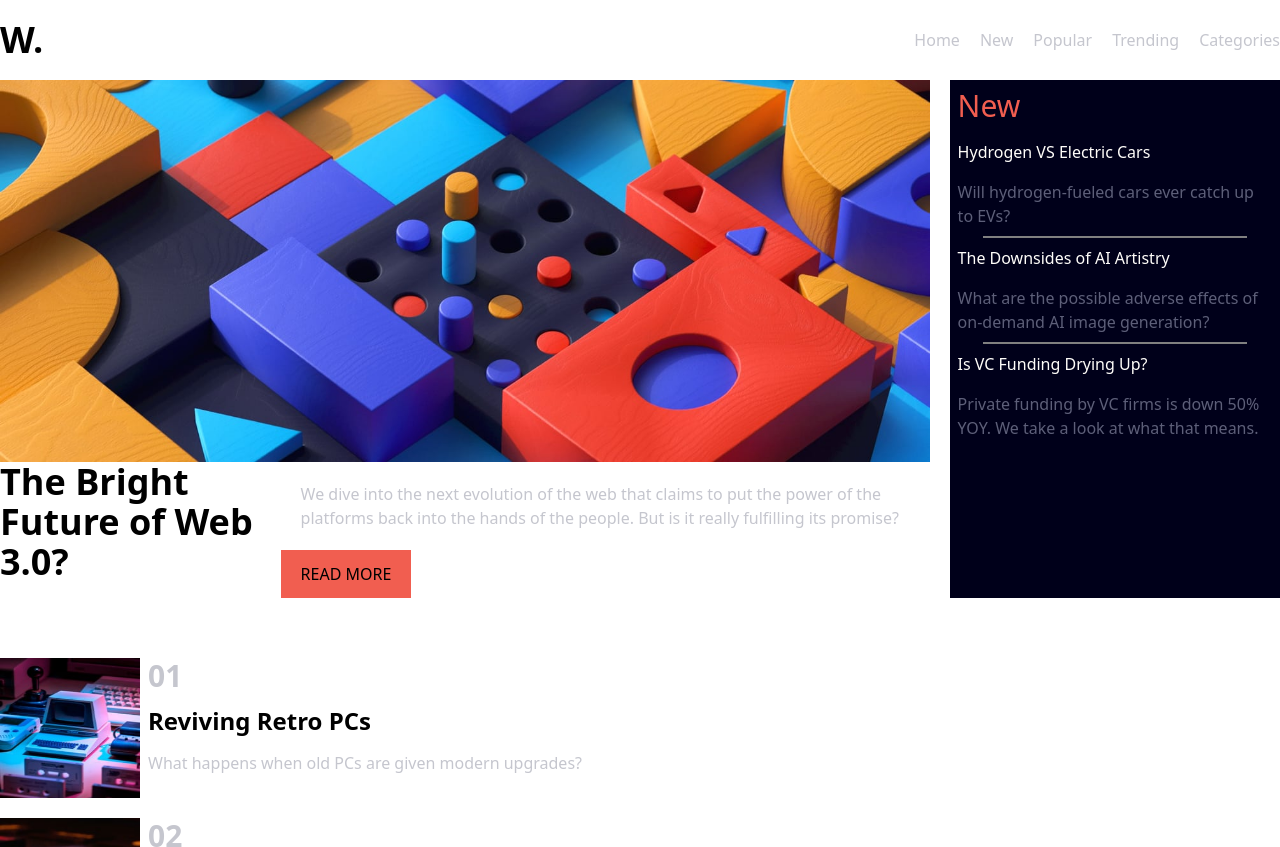
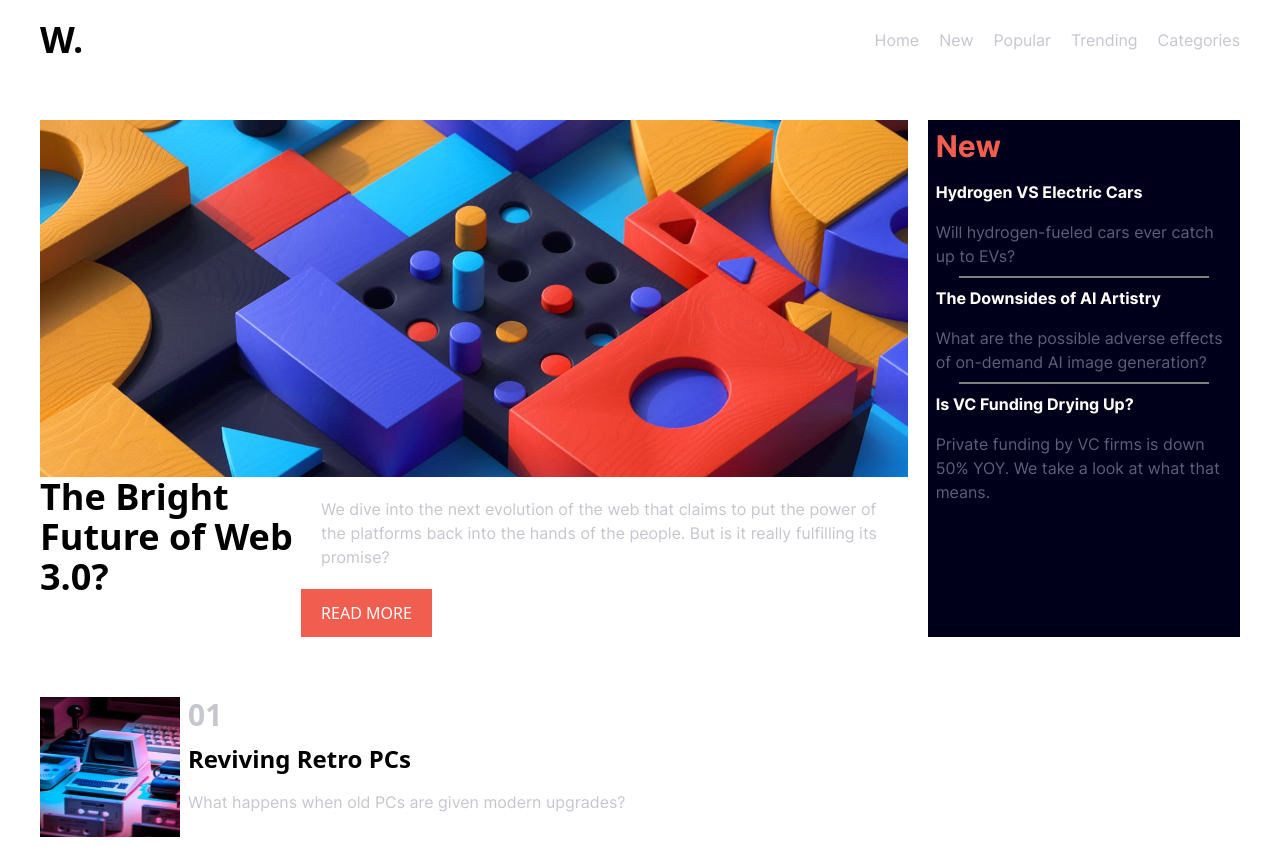
Before and after one commit to omar-ma66/TP-TAILWIND, a website: page index.html in a window 1280 px wide. Shown: the top 847 px of the page. Drawn offline with Linux system fonts and the light colour scheme.

Commit message:
modif html et css

```diff
--- a/index.html
+++ b/index.html
@@ -1,5 +1,5 @@
 <!DOCTYPE html>
-<html lang="">
+<html lang="fr">
 <head>
   <meta charset="UTF-8">
   <meta name="viewport" content="width=device-width, initial-scale=1.0"> <!-- displays site properly based on user's device -->
@@ -17,59 +17,57 @@
 </head>
 <body>
 
-<header class="flex flex-row justify-between items-center py-5 ">
+<header class="flex flex-row justify-between items-center px-10 py-5 ">
   <span class="text-4xl font-extrabold">W.</span>
             <img src="assets/images/icon-menu.svg" alt="" class="md:hidden">
-            <nav class="hidden md:flex justify-center gap-5 text-gray-blue  ">
-                  <a href="#" class=" hover:text-soft-red"> Home</a>
-                  <a href="#" class=" ">New </a>
+            <nav class="hidden  font-inter-regular md:flex justify-center gap-5 text-gray-blue hover:text-soft-red ">
+                  <a href="#" class=""> Home</a>
+                  <a href="#" class="">New </a>
                   <a href="#" class=""> Popular</a>
                   <a href="#" class=""> Trending</a>
                   <a href="#" class=""> Categories</a>
             </nav>
 </header>
 
-<main  class="flex flex-col justify-between gap-15">
+<main  class="flex flex-col justify-between gap-15 p-10">
 <section class="md:flex flex-row justify-between gap-5">
-<div>
+        <div class="">
                               <img src="assets/images/image-web-3-mobile.jpg" alt="image-web-3-mobile" class="w-75 md:hidden " >
                               <img src="assets/images/image-web-3-desktop.jpg" alt="image-web-3-mobile" class="hidden md:block">
 
             <section class="md:flex flex-row justify-between" >
                               <h1 class="text-4xl font-extrabold ">The Bright Future of Web 3.0? </h1>
                   <article>
-                    <p class="text-gray-blue p-5"> We dive into the next evolution of the web that claims to put the power of the platforms back into the hands of the people.
+                              <p class="text-gray-blue p-5 font-inter-regular"> We dive into the next evolution of the web that claims to put the power of the platforms back into the hands of the people.
                                 But is it really fulfilling its promise?</p>
 
-                  <button class="bg-soft-red px-5 py-3">READ MORE</button>
+                            <button class="bg-soft-red px-5 py-3 text-soft-white hover:bg-dark-blue">READ MORE</button>
                   </article>
             </section>
         </div>
 
         <article class="bg-dark-blue flex flex-col  ">
-  <h2 class="text-soft-red text-3xl p-2">New </h2>
-
- <h3 class="text-soft-white p-2"> Hydrogen VS Electric Cars</h3>
- <p class="text-dark-gray p-2"> Will hydrogen-fueled cars ever catch up to EVs? </p>
+                <h2 class="text-soft-red text-3xl p-2 font-inter-bold">New </h2>
+                <h3 class="text-soft-white p-2 font-inter-bold"> Hydrogen VS Electric Cars</h3>
+                <p class="text-dark-gray p-2 font-inter-regular"> Will hydrogen-fueled cars ever catch up to EVs? </p>
                 <hr class="line">
 
- <h3  class="text-soft-white p-2 ">The Downsides of AI Artistry </h3>
- <p class="text-dark-gray p-2 ">  What are the possible adverse effects of on-demand AI image generation?</p>
+                <h3  class="text-soft-white p-2 font-inter-bold">The Downsides of AI Artistry </h3>
+                <p class="text-dark-gray p-2 font-inter-regular">  What are the possible adverse effects of on-demand AI image generation?</p>
                 <hr class="line">
 
-  <h3  class="text-soft-white p-2 "> Is VC Funding Drying Up?</h3>
-  <p class="text-dark-gray p-2 "> Private funding by VC firms is down 50% YOY. We take a look at what that means.</p>
+                <h3  class="text-soft-white p-2 font-inter-bold"> Is VC Funding Drying Up?</h3>
+                <p class="text-dark-gray p-2 font-inter-regular"> Private funding by VC firms is down 50% YOY. We take a look at what that means.</p>
         </article>
  </section>
  <!-- *************************************************************   -->
 <div id="image-fim" class="flex flex-col justify-center gap-5">
-
 <section class="flex flex-row justify-center gap-2  ">
       <img src="assets/images/image-retro-pcs.jpg" alt="image-retro-pcs"  class="h-35 w-35 flex ">
         <article  class="flex-1 flex flex-col justify-between ">
             <span class="text-3xl text-gray-blue font-extrabold  flex-1">01</span>
             <h2 class="flex-1 font-semibold text-2xl ">Reviving Retro PCs </h2>
-            <p class="flex-1 text-gray-blue">  What happens when old PCs are given modern upgrades?</p>
+            <p class="flex-1 text-gray-blue font-inter-regular">  What happens when old PCs are given modern upgrades?</p>
         </article>
 </section>
 
@@ -78,7 +76,7 @@
       <article class="flex-1  flex flex-col justify-between ">
         <span class="text-3xl text-gray-blue font-extrabold flex-1 ">02 </span>
         <h2 class="flex-1 font-semibold text-2xl"> Top 10 Laptops of 2022</h2>
-        <p class="flex-1 text-gray-blue">Our best picks for various needs and budgets. </p>
+        <p class="flex-1 text-gray-blue font-inter-regular">Our best picks for various needs and budgets. </p>
       </article>
 </section>
 
@@ -87,7 +85,7 @@
       <article class="flex-1  flex flex-col justify-between">
           <span class="text-3xl text-gray-blue font-extrabold flex-1 "> 03</span>
           <h2 class="flex-1 font-semibold text-2xl"> The Growth of Gaming</h2>
-          <p class="flex-1 text-gray-blue"> How the pandemic has sparked fresh opportunities.</p>
+          <p class="flex-1 text-gray-blue font-inter-regular"> How the pandemic has sparked fresh opportunities.</p>
     </article>
 </section>
 </div>
--- a/input.css
+++ b/input.css
@@ -79,8 +79,22 @@ background-color: hsl(5, 85%, 63%)
 .bg-dark-blue{
    background-color:hsl(240, 100%, 5%) ;
 }
+
+
 .line{
     width: 80%;
     border: 1px solid gray;
-margin: 0 auto;
+    margin: 0 auto;
 }
+
+a:hover{
+color: hsl(5, 85%, 63%);
+}
+
+h2:hover{
+    color:hsl(5, 85%, 63%) ;
+}
+
+button:hover{
+  background-color:hsl(240, 100%, 5%) ;
+}
```
Also changed, not shown: style.css, 1 other file. Lines whose indentation alone changed are shown as unchanged.
